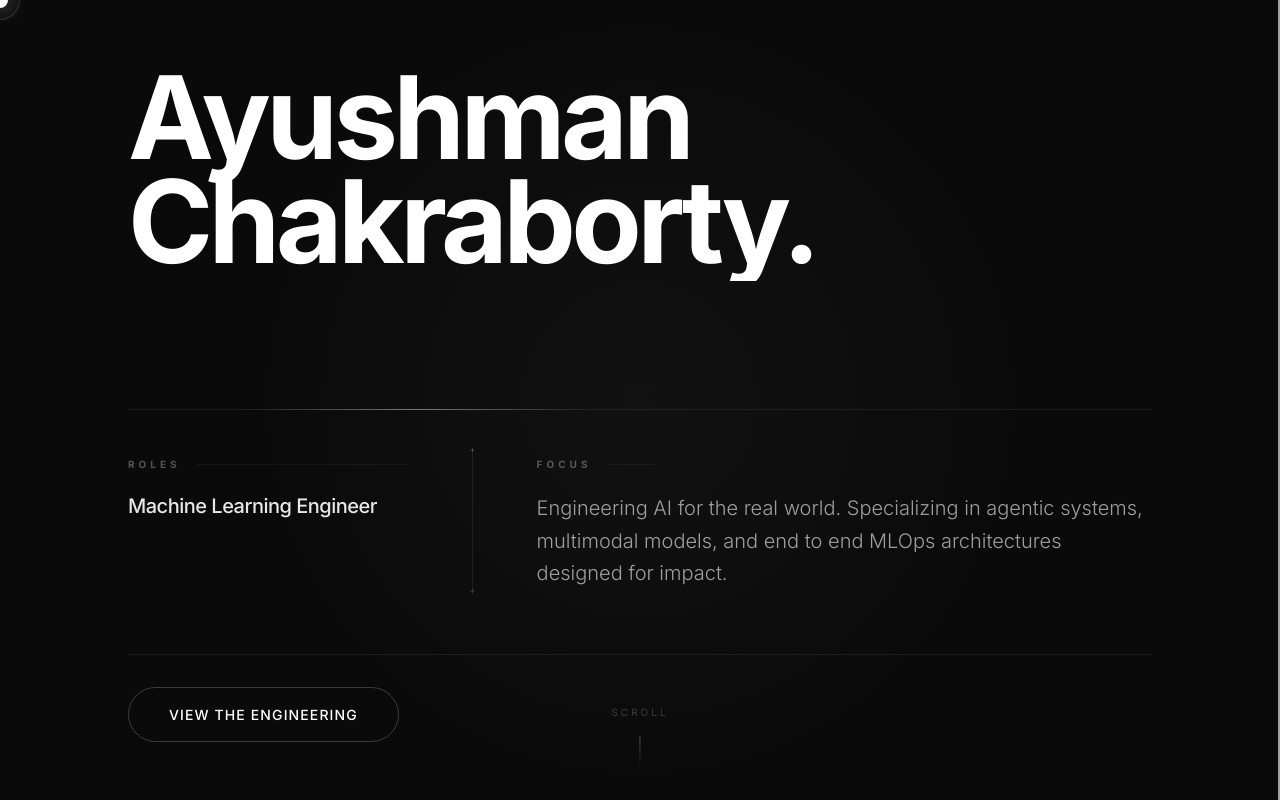
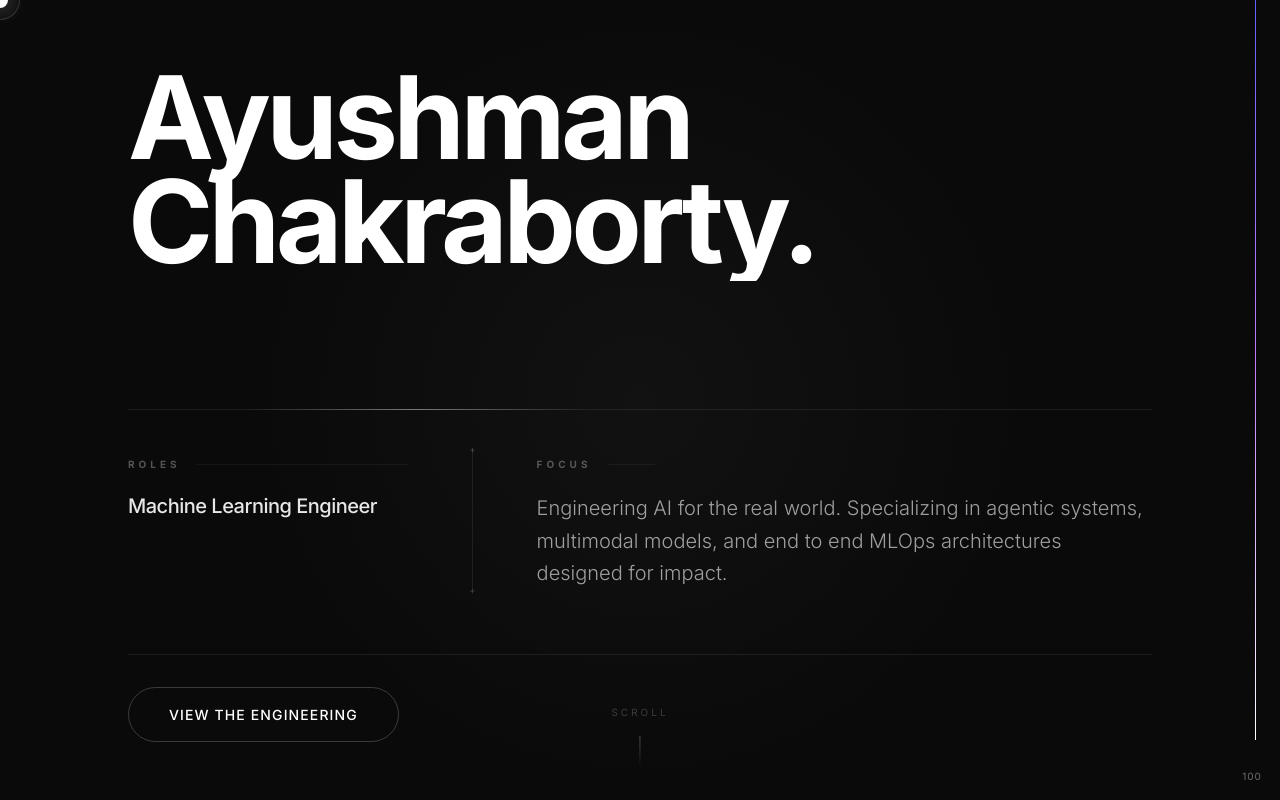
Before and after one commit to ayushman46/portfolio_, a Next.js app: page / in a window 1280 px wide. Shown: the top 800 px of the page. Built offline with nearby package versions, Linux system fonts and the light colour scheme; a web font is replaced by a local one.

Commit message:
feat: upgrade scroll progress to premium gradient with percentage tracker

```diff
--- a/app/components/ScrollProgress.tsx
+++ b/app/components/ScrollProgress.tsx
@@ -1,6 +1,7 @@
 "use client";
 
 import { motion, useScroll, useSpring } from "framer-motion";
+import { useEffect, useState } from "react";
 
 export default function ScrollProgress() {
   const { scrollYProgress } = useScroll();
@@ -10,16 +11,29 @@ export default function ScrollProgress() {
     restDelta: 0.001
   });
 
+  const [percent, setPercent] = useState(0);
+
+  useEffect(() => {
+    return scrollYProgress.on("change", (latest) => {
+      setPercent(Math.round(latest * 100));
+    });
+  }, [scrollYProgress]);
+
   return (
     <>
       {/* Scroll track (background) */}
-      <div className="fixed top-0 right-0 w-[2px] h-screen bg-white/[0.05] z-50 hidden md:block" />
+      <div className="fixed top-0 right-6 w-[1px] h-[calc(100vh-60px)] bg-white/[0.05] z-50 hidden md:block" />
 
       {/* Scroll progress (foreground) */}
       <motion.div
-        className="fixed top-0 right-0 w-[2px] bg-white/60 z-50 origin-top hidden md:block"
-        style={{ scaleY, height: "100vh" }}
+        className="fixed top-0 right-6 w-[1px] bg-gradient-to-b from-indigo-500 via-purple-400 to-white z-50 origin-top hidden md:block"
+        style={{ scaleY, height: "calc(100vh - 60px)" }}
       />
+
+      {/* Percentage indicator */}
+      <div className="fixed bottom-4 right-3 w-8 text-center hidden md:block z-50 text-[10px] font-mono text-white/40 tracking-widest pointer-events-none">
+        {percent.toString().padStart(2, '0')}
+      </div>
     </>
   );
 }
```
